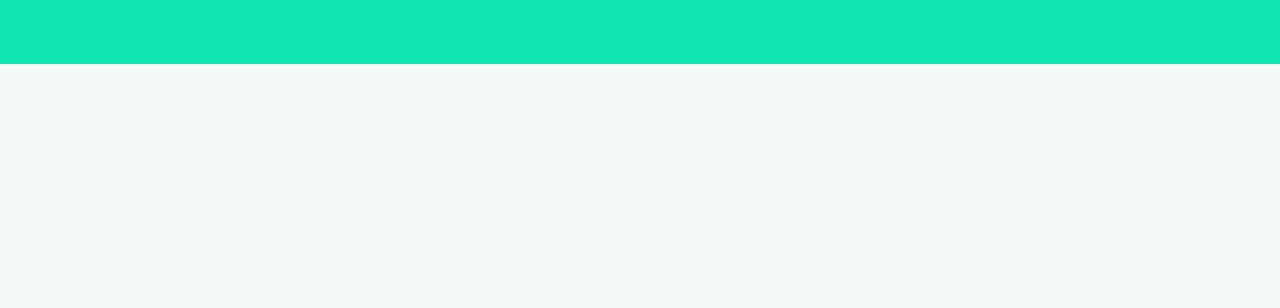
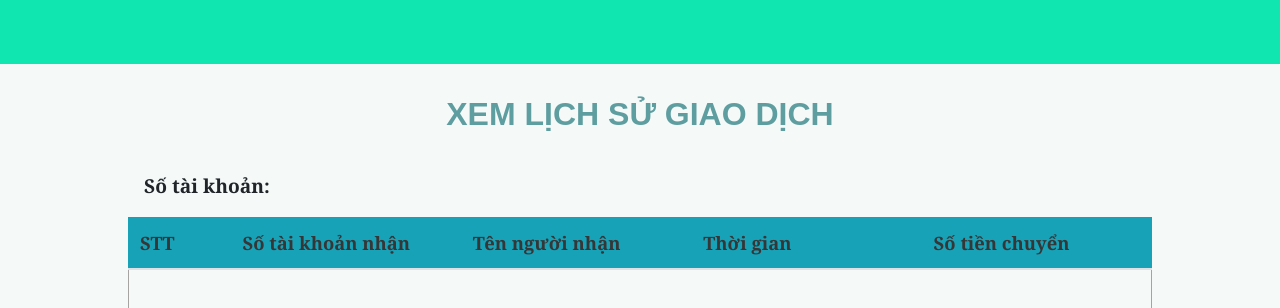
Before and after one commit to ndbinh144/CNM_DACK, a Vue app in the folder frontend/: page /viewhistory in a window 1280 px wide. Shown: the top 308 px of the page. Built offline with nearby package versions, Linux system fonts and the light colour scheme.

Commit message:
Thêm UI chức năng Xem lịch sử giao dịch

```diff
--- a/frontend/src/components/U_ListAccount.vue
+++ b/frontend/src/components/U_ListAccount.vue
@@ -7,6 +7,7 @@
           <th class="column1 btn-info">STT</th>
           <th class="column2 btn-info">Số tài khoản</th>
           <th class="column2 btn-info">Số dư hiện tại</th>
+          <th class="cloumn3 btn-info"></th>
         </tr>
       </thead>
     </table>
@@ -30,11 +31,11 @@ export default {};
 
 <style scoped>
 #tableHead {
-  width: 65%;
+  width: 80%;
   margin: 0 auto;
 }
 .rollTable {
-  width: 65%;
+  width: 80%;
   margin: 0 auto;
   height: 24.5rem;
   overflow: auto;
@@ -50,10 +51,15 @@ export default {};
   text-align: center;
 }
 .column2 {
-  width: 40%;
+  width: 30%;
+  text-align: center;
+}
+.column3 {
+  width: 20%;
   text-align: center;
 }
 th, td {
+  font-family: Cambria, Cochin, Georgia, Times, 'Times New Roman', serif;
   font-size: 1.2rem;
 }
 </style>
--- a/frontend/src/components/U_ListReceiver.vue
+++ b/frontend/src/components/U_ListReceiver.vue
@@ -102,6 +102,7 @@ export default {
   width: 20%;
 }
 th, td {
+  font-family: Cambria, Cochin, Georgia, Times, 'Times New Roman', serif;
   font-size: 1.2rem;
 }
 </style>
--- /dev/null
+++ b/frontend/src/components/U_ViewHistory.vue
@@ -0,0 +1,72 @@
+<template>
+  <div>
+    <h2 class="title">XEM LỊCH SỬ GIAO DỊCH</h2>
+    <div class="main_view">
+      <label class="title_view">Số tài khoản:</label>
+      <table class="table" id="tableHead">
+        <thead>
+          <tr>
+            <th class="column1 btn-info">STT</th>
+            <th class="column2 btn-info">Số tài khoản nhận</th>
+            <th class="column2 btn-info">Tên người nhận</th>
+            <th class="column2 btn-info">Thời gian</th>
+            <th class="column2 btn-info">Số tiền chuyển</th>
+          </tr>
+        </thead>
+      </table>
+      <div class="rollTable">
+        <table class="table" id="tableBody">
+          <tbody>
+            <tr></tr>
+          </tbody>
+        </table>
+      </div>
+    </div>
+  </div>
+</template>
+
+<script>
+export default {};
+</script>
+
+<style scoped>
+.main_view {
+  width: 80%;
+  margin: 0 auto;
+  text-align: left;
+}
+.title_view {
+  font-family: Cambria, Cochin, Georgia, Times, "Times New Roman", serif;
+  font-size: 1.2rem;
+  margin: 1rem;
+  font-weight: 600;
+}
+#tableHead {
+  width: 100%;
+  margin: 0 auto;
+}
+.rollTable {
+  width: 100%;
+  margin: 0 auto;
+  height: 23rem;
+  overflow: auto;
+  border-left: 0.1rem solid rgb(168, 163, 163);
+  border-right: 0.1rem solid rgb(168, 163, 163);
+  border-bottom: 0.1rem solid rgb(168, 163, 163);
+}
+#tableBody {
+  width: 100%;
+}
+.column1 {
+  width: 10%;
+  text-align: center;
+}
+.column2 {
+  width: 22.5%;
+  text-align: center;
+}
+th, td {
+  font-family: Cambria, Cochin, Georgia, Times, 'Times New Roman', serif;
+  font-size: 1.15rem;
+}
+</style>
--- a/frontend/src/router.js
+++ b/frontend/src/router.js
@@ -42,6 +42,11 @@ export default new Router({
       component: () => import('./components/U_ListReceiver.vue')
     },
     {
+      path: '/viewhistory',
+      name: 'viewhistory',
+      component: () => import('./components/U_ViewHistory')
+    },
+    {
       path: '/transfers',
       name: 'transfers',
       component: () => import('./components/Transfers.vue')
```
